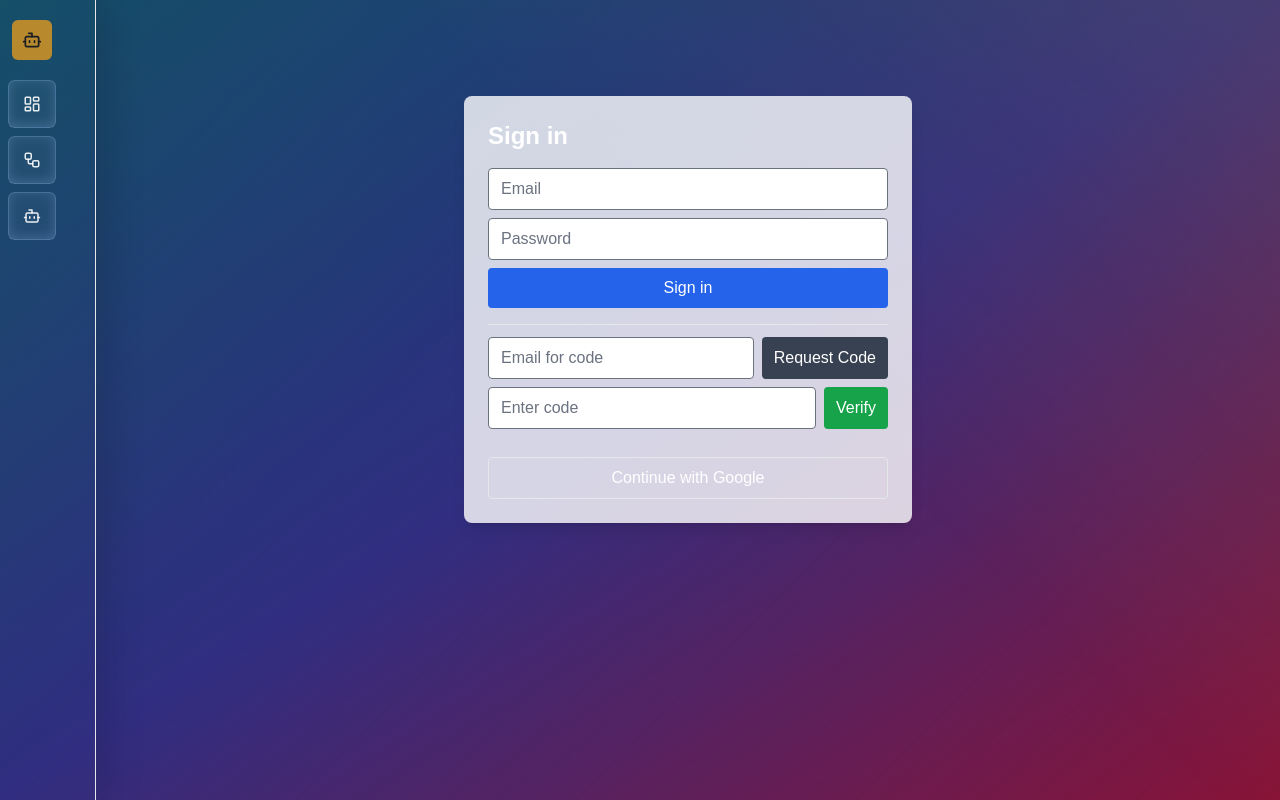
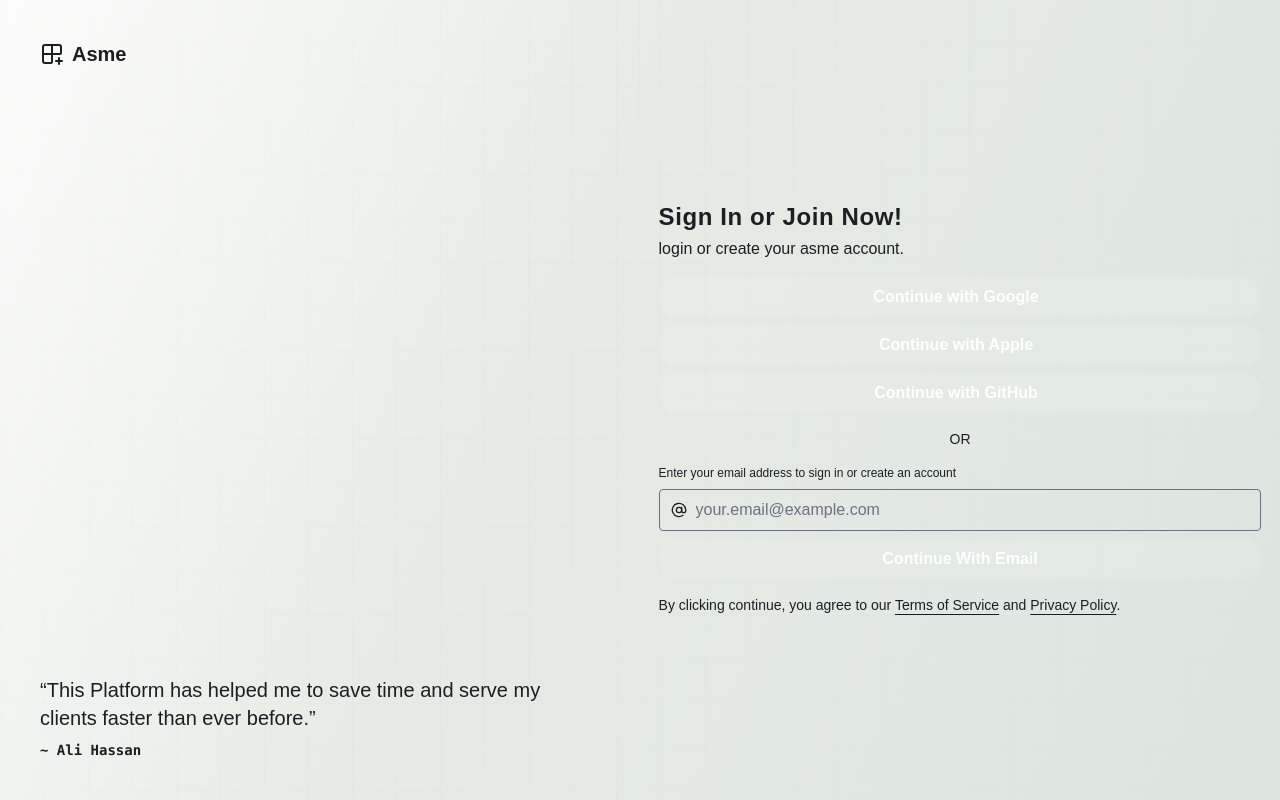
Before and after one commit to ndiezeifeanyi/onowu-ai, a Next.js app in the folder frontend/: page /login in a window 1280 px wide. Built offline with nearby package versions, Linux system fonts and the light colour scheme.

Commit message:
feat(ui): add AuthPage, Input; link hero to /login; hide app nav when unauthenticated

```diff
--- a/frontend/app/login/page.tsx
+++ b/frontend/app/login/page.tsx
@@ -1,15 +1,7 @@
 "use client";
 
-import LoginForm from "@/components/login-form";
-import { AppShell } from "@/components/app-shell";
+import { AuthPage } from "@/components/auth-page";
 
 export default function LoginPage() {
-  return (
-    <AppShell>
-      <div className="max-w-md mx-auto mt-24 p-6 bg-white/80 rounded-lg shadow-lg">
-        <h1 className="text-2xl font-semibold mb-4">Sign in</h1>
-        <LoginForm />
-      </div>
-    </AppShell>
-  );
+  return <AuthPage />;
 }
--- a/frontend/components/app-shell.tsx
+++ b/frontend/components/app-shell.tsx
@@ -21,6 +21,17 @@ export function AppShell({ children }: Readonly<{ children: React.ReactNode }>)
     document.getElementById(target)?.scrollIntoView({ behavior: "smooth", block: "start" });
   }
 
+  // hide nav items when user is not authenticated
+  const [isLoggedIn, setIsLoggedIn] = React.useState(false);
+  React.useEffect(() => {
+    try {
+      const t = localStorage.getItem('access_token');
+      setIsLoggedIn(Boolean(t));
+    } catch (e) {
+      setIsLoggedIn(false);
+    }
+  }, []);
+
   return (
     <main className="app-backdrop min-h-screen bg-gradient-to-br from-sky-900 via-indigo-900 to-rose-900 text-white lg:grid lg:grid-cols-[96px_1fr]">
       <aside className="border-b border-white/6 bg-white/6/10 text-white shadow-[8px_0_40px_rgba(10,12,16,0.18)] lg:min-h-screen lg:border-b-0 lg:border-r">
@@ -30,7 +41,7 @@ export function AppShell({ children }: Readonly<{ children: React.ReactNode }>)
           </div>
         </div>
         <nav className="flex flex-col gap-2 px-2 pb-3">
-          {navItems.map((item) => (
+          {isLoggedIn && navItems.map((item) => (
             <HoverButton
               key={item.label}
               className="h-12 w-12 rounded-md bg-white/[0.04] p-2 text-sm text-white/90 flex items-center justify-center"
--- /dev/null
+++ b/frontend/components/auth-page.tsx
@@ -0,0 +1,149 @@
+"use client";
+
+import React, { useState } from 'react';
+import { motion } from 'framer-motion';
+import { Button } from '@/components/ui/button';
+import { AtSignIcon, ChevronLeftIcon, Grid2x2PlusIcon, AppleIcon, GithubIcon } from 'lucide-react';
+import { Input } from '@/components/ui/input';
+import { cn } from '@/lib/utils';
+
+export function AuthPage() {
+  const [email, setEmail] = useState('');
+  const [codeRequested, setCodeRequested] = useState(false);
+  const [code, setCode] = useState('');
+  const [message, setMessage] = useState<string | null>(null);
+
+  async function requestCode() {
+    setMessage(null);
+    try {
+      const res = await fetch('/api/v1/auth/request-code', {
+        method: 'POST',
+        headers: { 'Content-Type': 'application/json' },
+        body: JSON.stringify({ email }),
+      });
+      if (!res.ok) throw new Error('request failed');
+      setCodeRequested(true);
+      setMessage('Code sent to your email');
+    } catch (err) {
+      setMessage('Failed to request code');
+    }
+  }
+
+  async function verifyCode() {
+    setMessage(null);
+    try {
+      const res = await fetch('/api/v1/auth/verify-code', {
+        method: 'POST',
+        headers: { 'Content-Type': 'application/json' },
+        body: JSON.stringify({ email, code }),
+      });
+      if (!res.ok) throw new Error('invalid');
+      const data = await res.json();
+      localStorage.setItem('access_token', data.access_token);
+      localStorage.setItem('refresh_token', data.refresh_token);
+      setMessage('Signed in');
+      // redirect to home
+      window.location.href = '/';
+    } catch (err) {
+      setMessage('Invalid code');
+    }
+  }
+
+  function handleGoogle() {
+    window.location.href = '/api/v1/auth/google/login';
+  }
+
+  return (
+    <main className="relative md:h-screen md:overflow-hidden lg:grid lg:grid-cols-2">
+      <div className="bg-muted/60 relative hidden h-full flex-col border-r p-10 lg:flex">
+        <div className="from-background absolute inset-0 z-10 bg-gradient-to-t to-transparent" />
+        <div className="z-10 flex items-center gap-2">
+          <Grid2x2PlusIcon className="size-6" />
+          <p className="text-xl font-semibold">Asme</p>
+        </div>
+        <div className="z-10 mt-auto">
+          <blockquote className="space-y-2">
+            <p className="text-xl">
+              &ldquo;This Platform has helped me to save time and serve my
+              clients faster than ever before.&rdquo;
+            </p>
+            <footer className="font-mono text-sm font-semibold">~ Ali Hassan</footer>
+          </blockquote>
+        </div>
+        <div className="absolute inset-0">
+          {/* Decorative paths handled by BackgroundPaths on homepage */}
+        </div>
+      </div>
+      <div className="relative flex min-h-screen flex-col justify-center p-4">
+        <div
+          aria-hidden
+          className="absolute inset-0 isolate contain-strict -z-10 opacity-60"
+        >
+          <div className="bg-[radial-gradient(68.54%_68.72%_at_55.02%_31.46%,--theme(--color-foreground/.06)_0,hsla(0,0%,55%,.02)_50%,--theme(--color-foreground/.01)_80%)] absolute top-0 right-0 h-320 w-140 -translate-y-87.5 rounded-full" />
+          <div className="bg-[radial-gradient(50%_50%_at_50%_50%,--theme(--color-foreground/.04)_0,--theme(--color-foreground/.01)_80%,transparent_100%)] absolute top-0 right-0 h-320 w-60 [translate:5%_-50%] rounded-full" />
+          <div className="bg-[radial-gradient(50%_50%_at_50%_50%,--theme(--color-foreground/.04)_0,--theme(--color-foreground/.01)_80%,transparent_100%)] absolute top-0 right-0 h-320 w-60 -translate-y-87.5 rounded-full" />
+        </div>
+        <div className="mx-auto space-y-4 sm:w-sm">
+          <div className="flex items-center gap-2 lg:hidden">
+            <Grid2x2PlusIcon className="size-6" />
+            <p className="text-xl font-semibold">Asme</p>
+          </div>
+          <div className="flex flex-col space-y-1">
+            <h1 className="font-heading text-2xl font-bold tracking-wide">Sign In or Join Now!</h1>
+            <p className="text-muted-foreground text-base">login or create your asme account.</p>
+          </div>
+
+          <div className="space-y-2">
+            <Button type="button" size="lg" className="w-full" onClick={handleGoogle}>
+              <span className="me-2">Continue with Google</span>
+            </Button>
+            <Button type="button" size="lg" className="w-full">
+              <span className="me-2">Continue with Apple</span>
+            </Button>
+            <Button type="button" size="lg" className="w-full">
+              <span className="me-2">Continue with GitHub</span>
+            </Button>
+          </div>
+
+          <div className="flex items-center">
+            <div className="flex-1 h-px bg-border" />
+            <span className="px-3 text-sm text-muted-foreground">OR</span>
+            <div className="flex-1 h-px bg-border" />
+          </div>
+
+          <div className="space-y-2">
+            <p className="text-muted-foreground text-start text-xs">Enter your email address to sign in or create an account</p>
+            <div className="relative h-max">
+              <Input placeholder="your.email@example.com" className="peer ps-9" type="email" value={email} onChange={(e) => setEmail(e.target.value)} />
+              <div className="text-muted-foreground pointer-events-none absolute inset-y-0 start-0 flex items-center justify-center ps-3 peer-disabled:opacity-50">
+                <AtSignIcon className="size-4" aria-hidden="true" />
+              </div>
+            </div>
+
+            {!codeRequested ? (
+              <Button type="button" className="w-full" onClick={requestCode}>
+                <span>Continue With Email</span>
+              </Button>
+            ) : (
+              <div className="space-y-2">
+                <Input placeholder="Enter code" value={code} onChange={(e) => setCode(e.target.value)} />
+                <Button type="button" className="w-full" onClick={verifyCode}>Verify Code</Button>
+              </div>
+            )}
+          </div>
+
+          {message && <div className="text-sm text-gray-700">{message}</div>}
+
+          <p className="text-muted-foreground mt-8 text-sm">
+            By clicking continue, you agree to our{' '}
+            <a href="#" className="hover:text-primary underline underline-offset-4">Terms of Service</a>{' '}
+            and{' '}
+            <a href="#" className="hover:text-primary underline underline-offset-4">Privacy Policy</a>.
+          </p>
+        </div>
+      </div>
+    </main>
+  );
+}
+
+export default AuthPage;
--- a/frontend/components/background-paths.tsx
+++ b/frontend/components/background-paths.tsx
@@ -98,8 +98,9 @@ export function BackgroundPaths({
                         <Button
                             variant="ghost"
                             className="rounded-[1.15rem] px-8 py-6 text-lg font-semibold backdrop-blur-md bg-white/95 hover:bg-white/100 dark:bg-black/95 dark:hover:bg-black/100 text-black dark:text-white transition-all duration-300 group-hover:-translate-y-0.5 border border-black/10 dark:border-white/10 hover:shadow-md dark:hover:shadow-neutral-800/50"
+                            onClick={() => (window.location.href = '/login')}
                         >
-                            <span className="opacity-90 group-hover:opacity-100 transition-opacity">Discover Excellence</span>
+                            <span className="opacity-90 group-hover:opacity-100 transition-opacity">Unlock your digital twin</span>
                             <span className="ml-3 opacity-70 group-hover:opacity-100 group-hover:translate-x-1.5 transition-all duration-300">→</span>
                         </Button>
                     </div>
--- /dev/null
+++ b/frontend/components/ui/input.tsx
@@ -0,0 +1,19 @@
+"use client";
+
+import * as React from "react";
+
+interface InputProps extends React.InputHTMLAttributes<HTMLInputElement> {}
+
+export const Input = React.forwardRef<HTMLInputElement, InputProps>(({ className = "", ...props }, ref) => {
+  return (
+    <input
+      ref={ref}
+      className={["w-full border px-3 py-2 rounded bg-transparent text-current", className].join(" ")}
+      {...props}
+    />
+  );
+});
+
+Input.displayName = "Input";
+
+export default Input;
```
